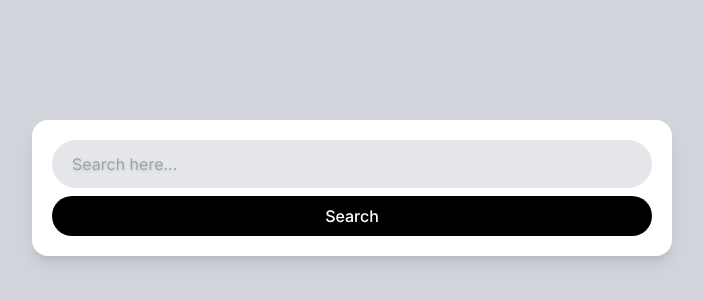
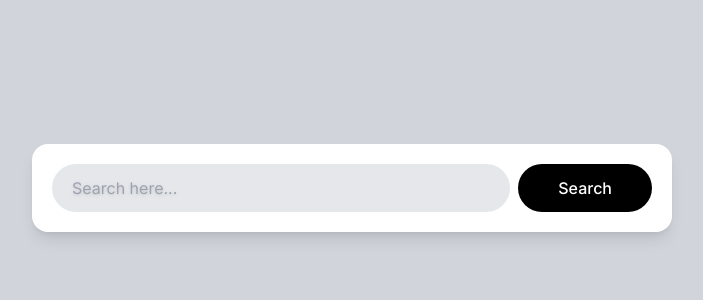
Before and after one commit to KuntaiAhn/carrot_market_clone, a Next.js app: page / in a window 1280 px wide. Shown: the part 212-512 px from the top of the page, without its empty margins (288-991 px from the left). Built offline with nearby package versions, Linux system fonts and the light colour scheme.

Commit message:
Responsive Modifiers

```diff
--- a/app/page.tsx
+++ b/app/page.tsx
@@ -1,13 +1,13 @@
 export default function Home() {
   return (
     <main className="bg-gray-300 h-screen flex items-center justify-center p-5 dark:bg-gray-500">
-      <div className="bg-white shadow-lg p-5 rounded-2xl w-full max-w-screen-sm flex flex-col gap-2">
+      <div className="bg-white shadow-lg p-5 rounded-2xl w-full max-w-screen-sm flex flex-col gap-2 md:flex-row">
         <input
           className="w-full rounded-full h-12 bg-gray-200 pl-5 outline-none ring ring-transparent focus:ring-orange-500 focus:ring-offset-2 transition-shadow placeholder:drop-shadow"
           type="text"
           placeholder="Search here..."
         />
-        <button className="bg-black text-white py-2 rounded-full active:scale-90 focus:scale-90 transition-transform font-medium outline-none">
+        <button className="bg-black text-white py-2 rounded-full active:scale-90 focus:scale-90 transition-transform font-medium outline-none md:px-10">
           Search
         </button>
       </div>
```
